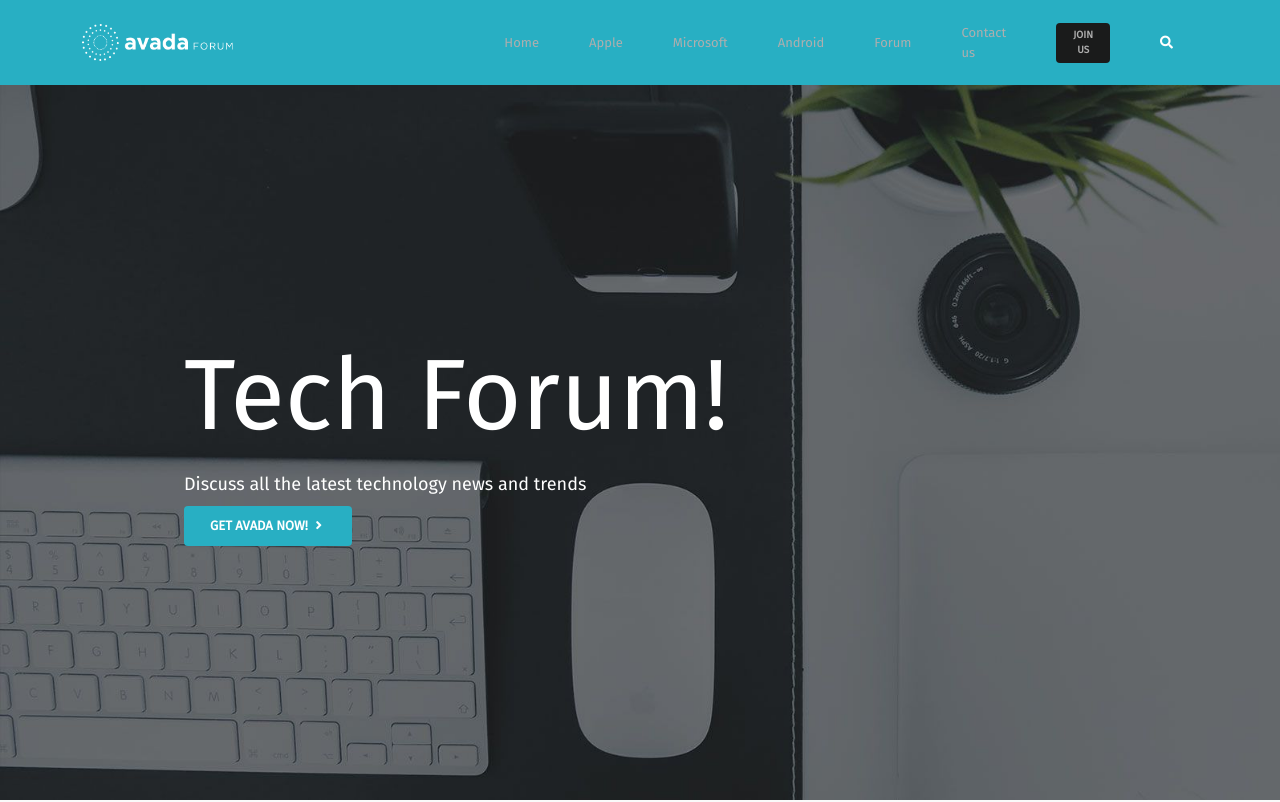
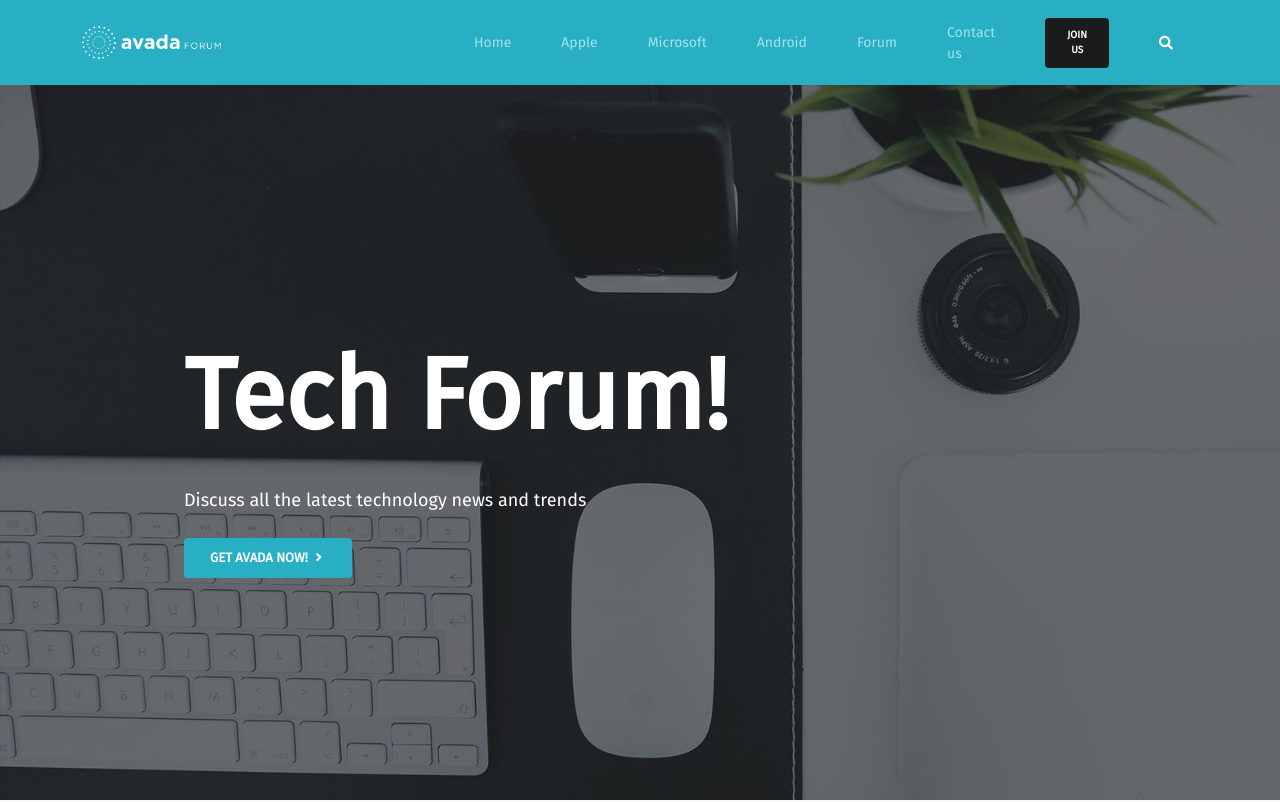
Before and after one commit to FabrizioFornone/proj-html-vuejs, a Vue app: page / in a window 1280 px wide. Shown: the top 802 px of the page. Built offline with nearby package versions, Linux system fonts and the light colour scheme.

Commit message:
changes in style

```diff
--- a/src/components/JumbotronBox.vue
+++ b/src/components/JumbotronBox.vue
@@ -2,8 +2,8 @@
   <section class="jumbotron">
     <div class="container">
       <div>
-        <h1>Tech Forum!</h1>
-        <p class="py-2">Discuss all the latest technology news and trends</p>
+        <h1 class="fw-bold">Tech Forum!</h1>
+        <p class="py-4">Discuss all the latest technology news and trends</p>
         <button class="text-uppercase fw-bold px-4 py-2 rounded">
           <a href="#"></a>get avada now! <i class="fas fa-angle-right px-1"></i>
         </button>
--- a/src/style/headerStyle.scss
+++ b/src/style/headerStyle.scss
@@ -2,7 +2,7 @@
 
 header {
   background-color: $eastern-blue;
-  font-size: 13px;
+  font-size: 14px;
   height: 85px;
   color: $white;
 
@@ -29,7 +29,7 @@ header {
 
             a {
               height: 100%;
-              color: $silver-chalice;
+              color: $powered-blue;
 
               &:hover {
                 color: $white;
@@ -38,8 +38,16 @@ header {
 
             button {
               background-color: $black;
-              padding: 3px 15px;
+              padding: 8px 20px;
               font-size: 10px;
+
+              &:hover {
+                background-color: $salmon;
+              }
+
+              a {
+                color: $white;
+              }
             }
 
             #lens {
--- a/src/style/variabiles.scss
+++ b/src/style/variabiles.scss
@@ -4,3 +4,4 @@ $black: #1a1b1b;
 $white-smoke: #f9f9f9;
 $silver-chalice: #aeaeae;
 $salmon: #fc8c5e;
+$powered-blue: #9ee4ed;
```
